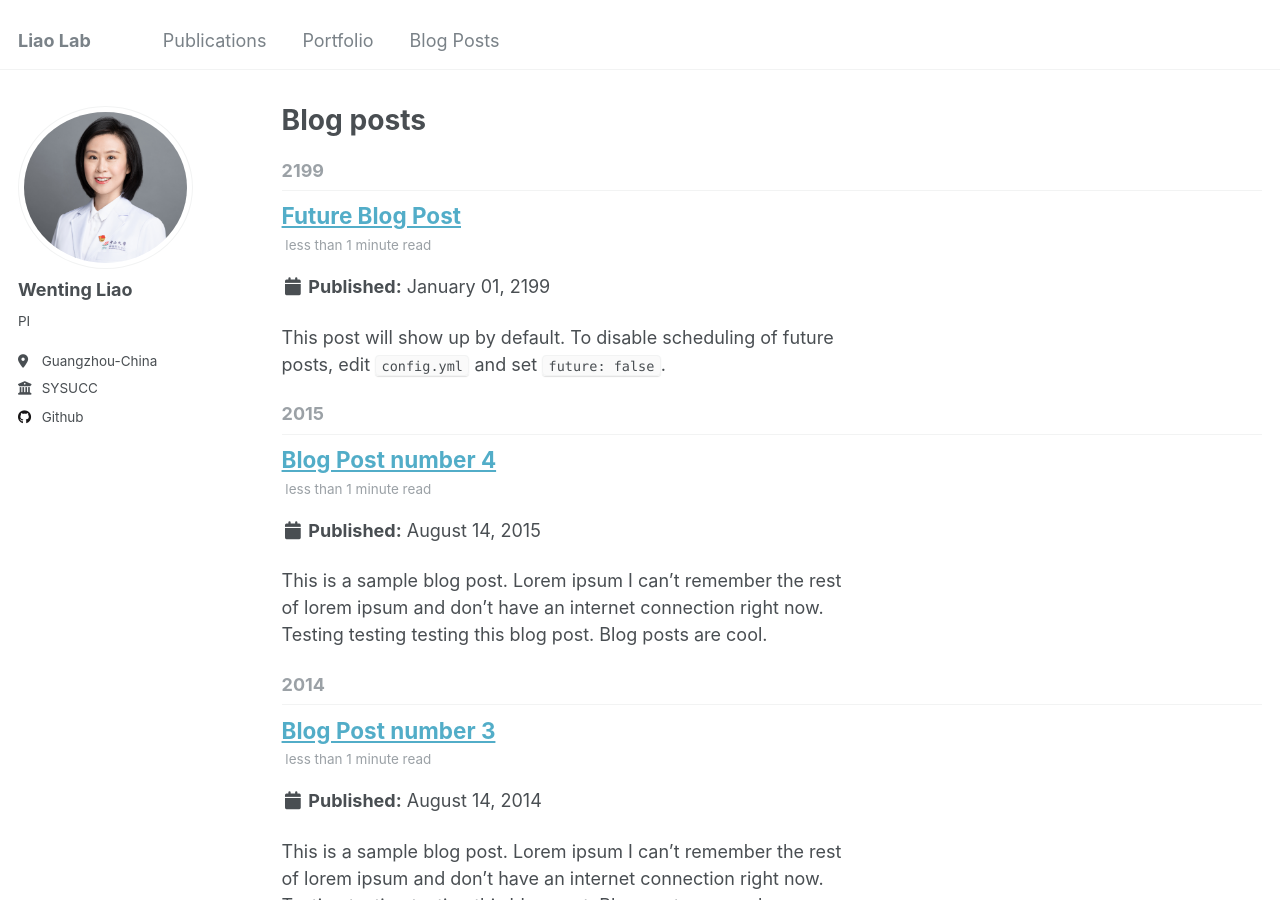
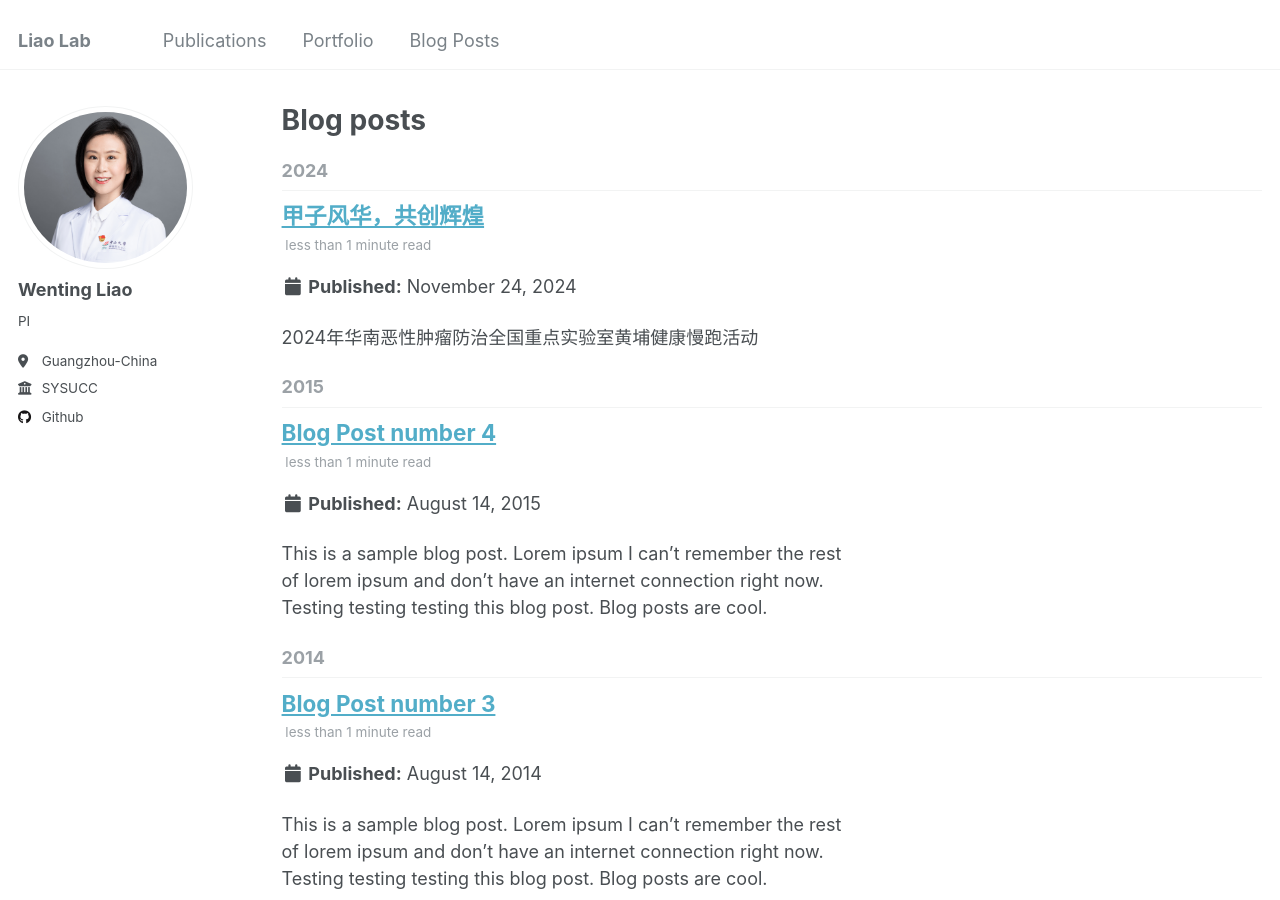
Before and after one commit to ImmunoTransLab/ImmunoTransLab, a Jekyll site: the page built from _pages/year-archive.html, in a window 1280 px wide and 900 px high. Built offline with Jekyll 4.4.1, drawn with Linux system fonts in a browser that asks for light colours.

Commit message:
Update 2199-01-01-future-post.md

```diff
--- a/_posts/2199-01-01-future-post.md
+++ b/_posts/2199-01-01-future-post.md
@@ -1,6 +1,6 @@
 ---
-title: 'Future Blog Post'
-date: 2199-01-01
+title: '甲子风华，共创辉煌'
+date: 2024-11-24
 permalink: /posts/2012/08/blog-post-4/
 tags:
   - cool posts
@@ -8,6 +8,6 @@
   - category2
 ---
 
-This post will show up by default. To disable scheduling of future posts, edit `config.yml` and set `future: false`.
+ 2024年华南恶性肿瘤防治全国重点实验室黄埔健康慢跑活动
 
 ![](/images/posts/20241213221906.jpg)
```
